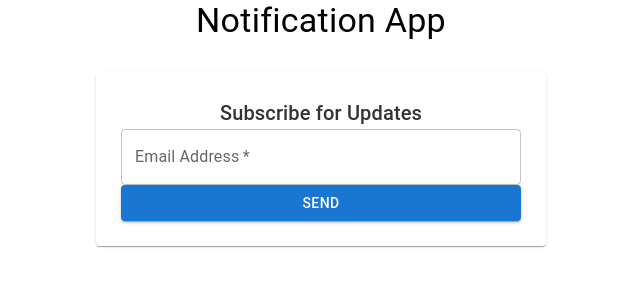
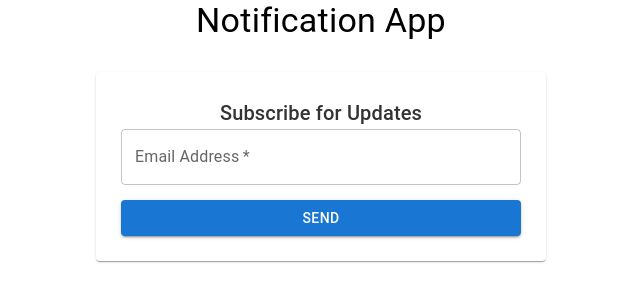
Before and after one commit to Nabha2004/mini_project_mailjs, a React (Create React App) app in the folder notif/: page / in a window 1280 px wide. Shown: the top 302 px of the page, without its empty margins (319-959 px from the left). Built offline with nearby package versions, Linux system fonts and the light colour scheme.

Commit message:
final commit,adjusted styling

```diff
--- a/notif/src/NotificationForm.css
+++ b/notif/src/NotificationForm.css
@@ -38,3 +38,13 @@
   color: #28a745;
   font-weight: bold;
 }
+
+/* Target the input field inside the form */
+.notification-form .email-input {
+  margin-bottom: 15px !important;  /* Force the margin to apply */
+}
+
+/* Adjust the button spacing */
+.notification-form .submit-button {
+  margin-top: 15px;
+}
```
